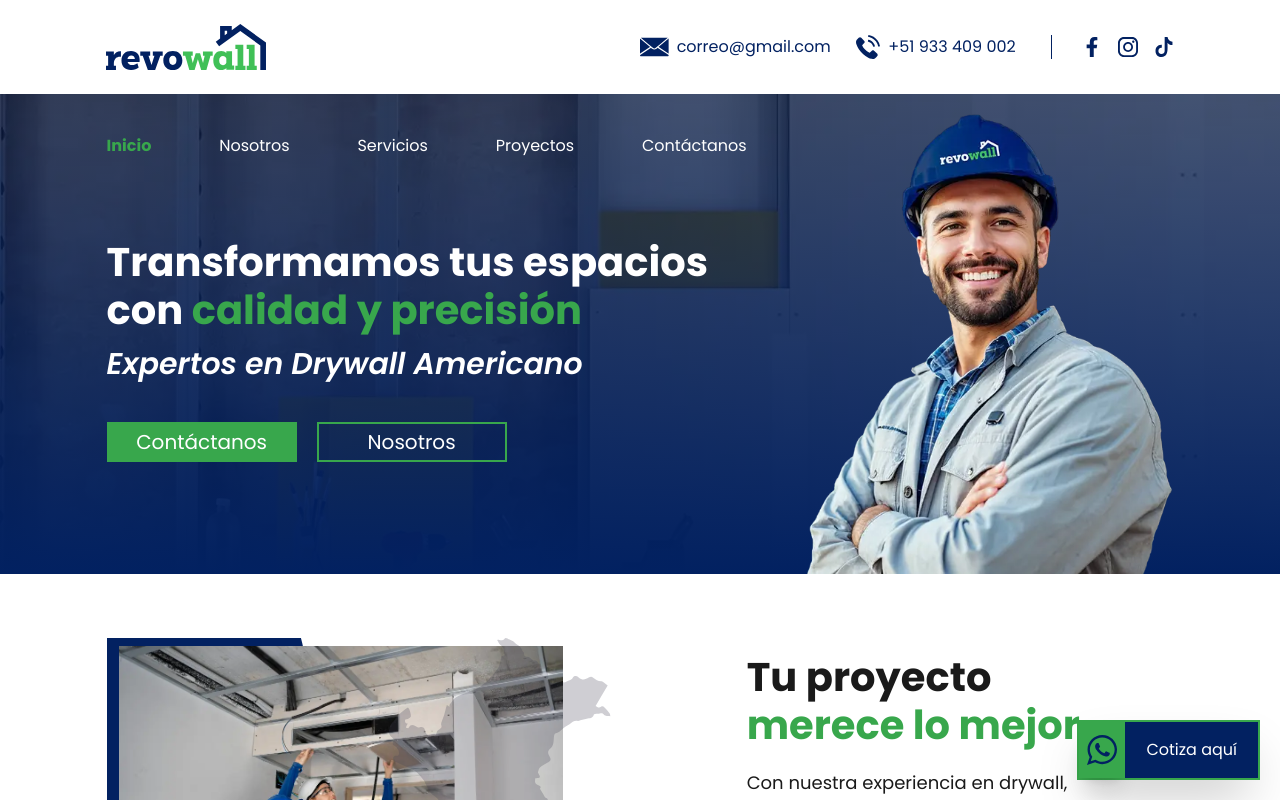
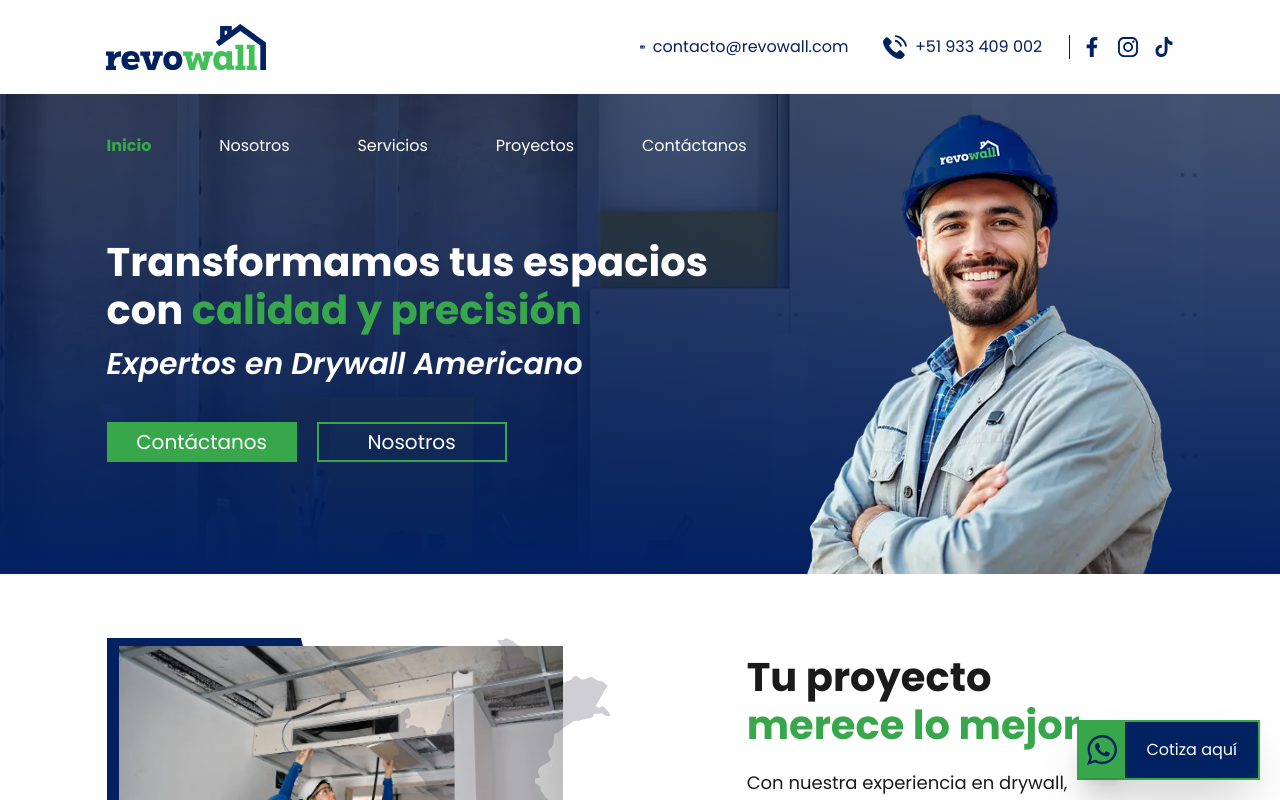
Before and after one commit to itzvin19/revowall, a React (Vite) app: page / in a window 1280 px wide. Shown: the top 800 px of the page. Built offline with nearby package versions, Linux system fonts and the light colour scheme.

Commit message:
feat: mail fixed

```diff
--- a/src/data/constant.ts
+++ b/src/data/constant.ts
@@ -1,5 +1,5 @@
 export const constants = {
-    correo:"correo@gmail.com",
+    correo:"contacto@revowall.com",
     telefono:"+51 933 409 002",
     whatsappLink:"https://wa.me/51933409002",
     facebookLink:"/",
```
Also changed, not shown: 1 other file (tests, documents, lock files or other folders).
